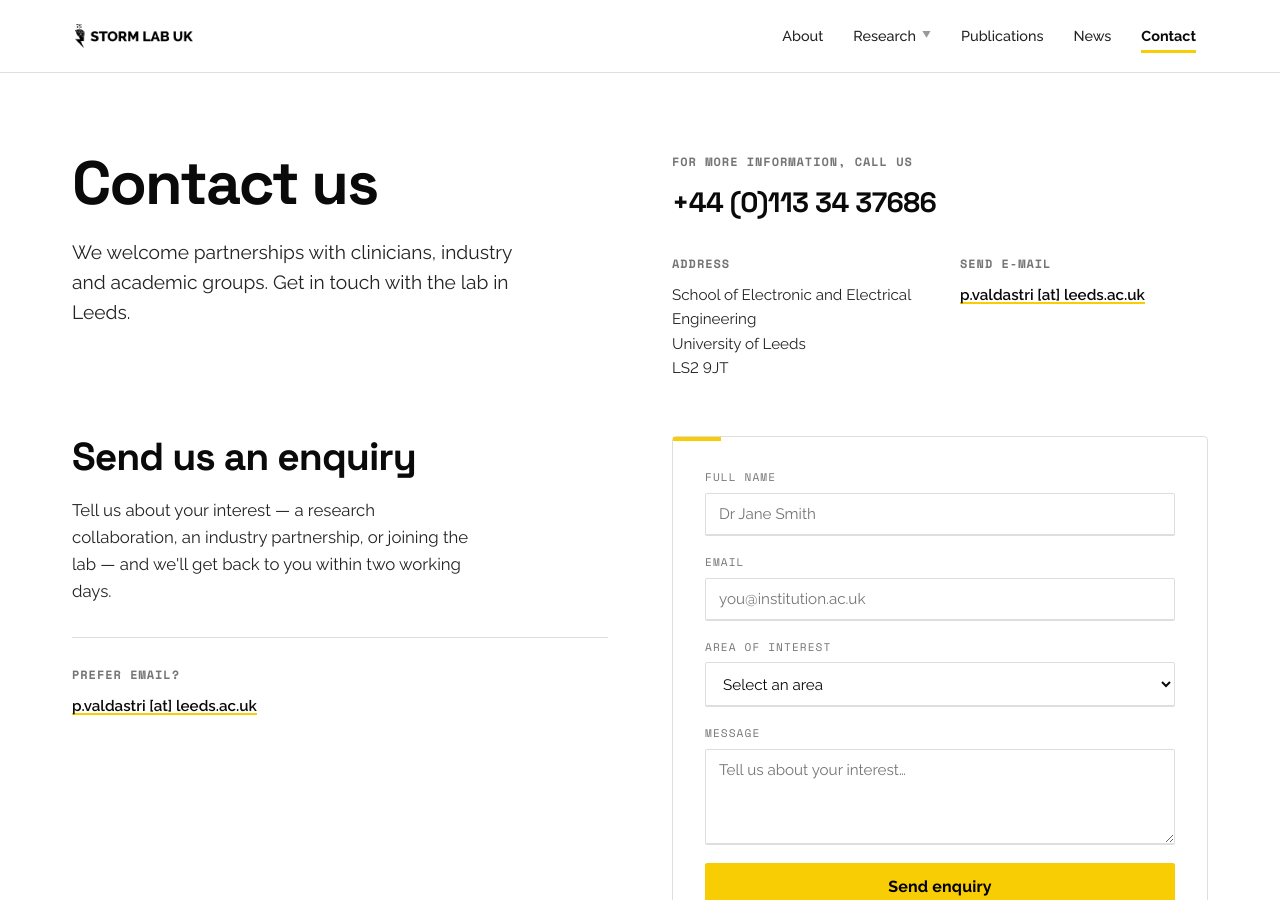
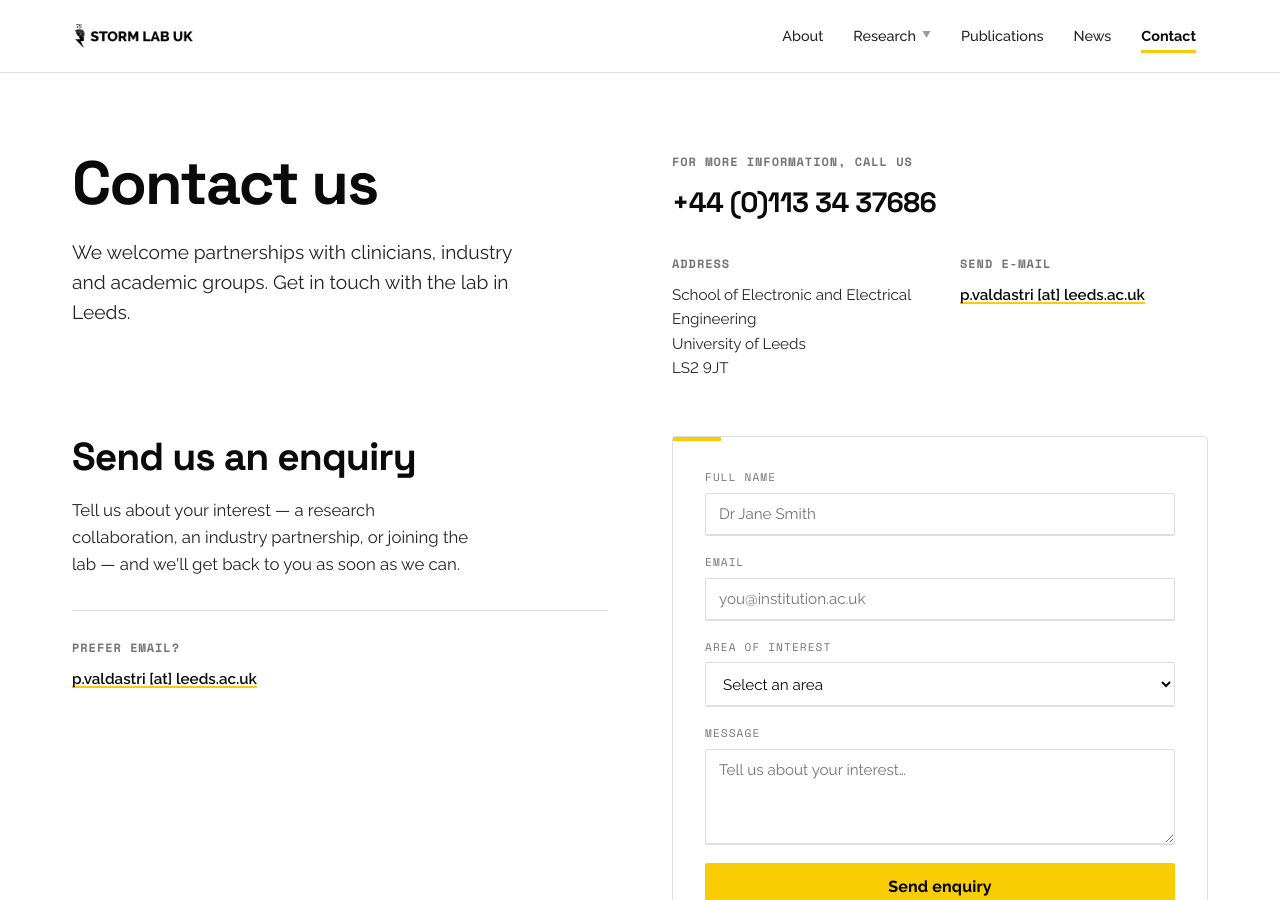
Before and after one commit to Stormlabuk/website, a Jekyll site: the page built from contact.html, in a window 1280 px wide and 900 px high. Built offline with Jekyll 4.4.1, drawn with Linux system fonts in a browser that asks for light colours.

Commit message:
Update response timing in contact form messages
Two days was optimistic!

```diff
--- a/contact.html
+++ b/contact.html
@@ -37,7 +37,7 @@ description: "Contact STORM Lab UK at the University of Leeds — partnerships w
   <div class="c-2col">
     <div>
       <h2 class="storm-display c-h2">Send us an enquiry</h2>
-      <p class="c-form-intro">Tell us about your interest — a research collaboration, an industry partnership, or joining the lab — and we'll get back to you within two working days.</p>
+      <p class="c-form-intro">Tell us about your interest — a research collaboration, an industry partnership, or joining the lab — and we'll get back to you as soon as we can.</p>
       <div class="c-prefer">
         <div class="c-label">Prefer email?</div>
         <a href="mailto:p.valdastri@leeds.ac.uk" class="c-emaillink">p.valdastri [at] leeds.ac.uk</a>
@@ -77,7 +77,7 @@ description: "Contact STORM Lab UK at the University of Leeds — partnerships w
       </form>
       <div id="enquiry-thanks" class="c-thanks" hidden>
         <div class="c-thanks__title">Thank you</div>
-        <p>We've received your enquiry and will be in touch within two working days.</p>
+        <p>We've received your enquiry and will be in touch as soon as we can.</p>
         <button class="btn btn--secondary" type="button" id="enquiry-reset">Send another</button>
       </div>
     </div>
```
